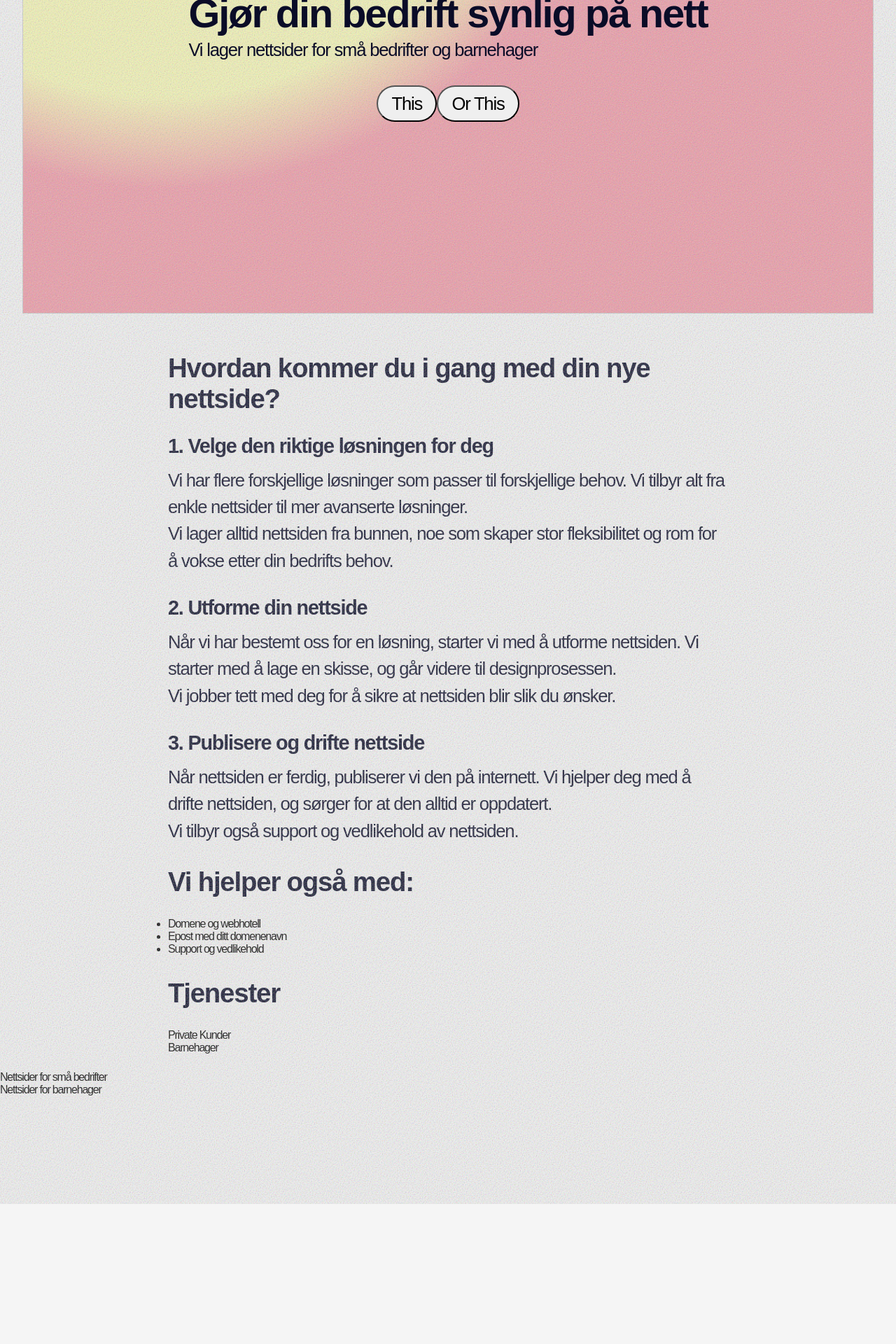
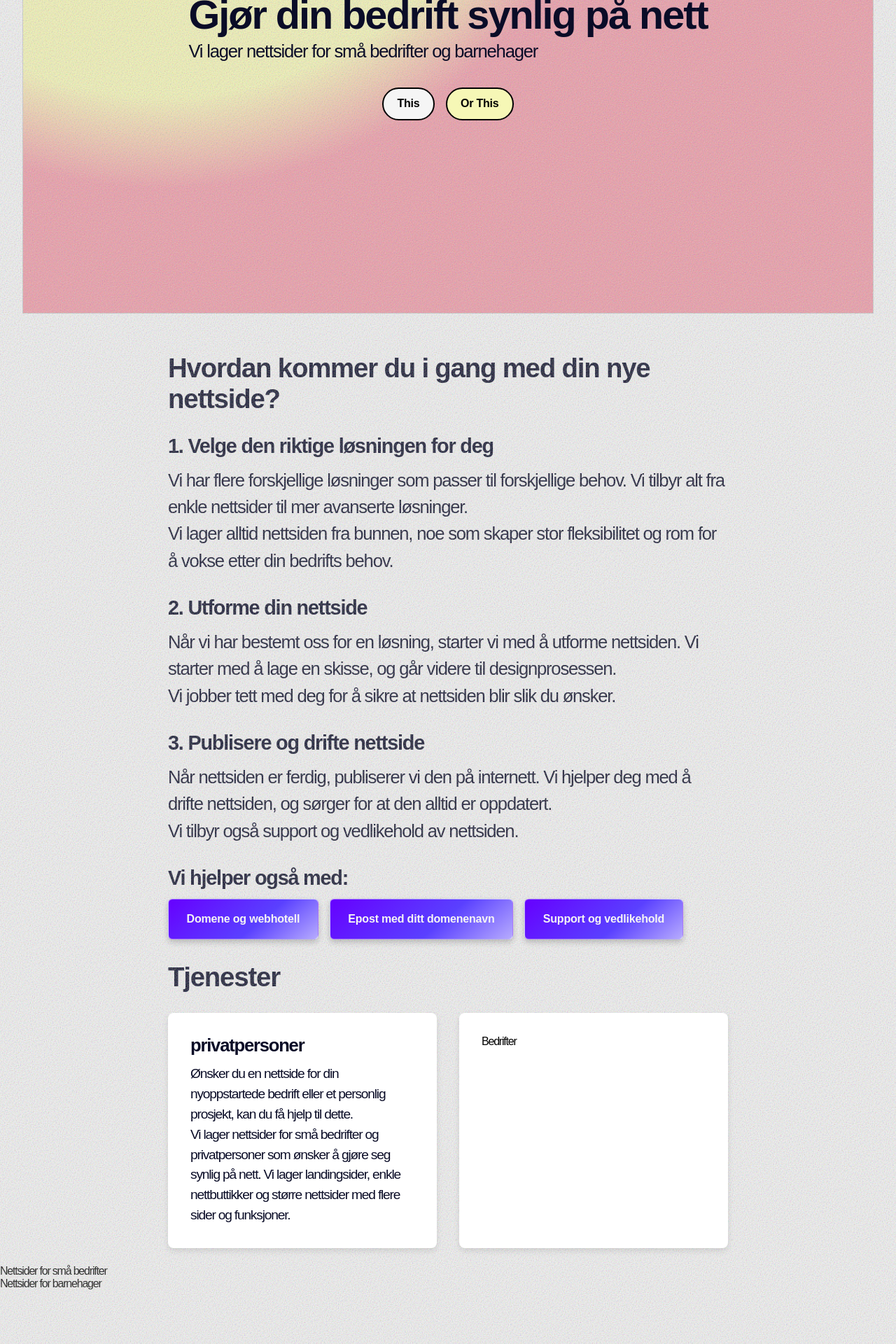
Before and after one commit to sitsae/verk, a React (Vite) app: page / in a window 1280 px wide. Shown: the part 320-2240 px from the top of the page at 70% size. Before the commit the page ends 2040 px from the top, so only its background shows below. Built offline with nearby package versions, Linux system fonts and the light colour scheme.

Commit message:
refactor Hero, Process, and Services components; improve layout and add intersection observer for animations

```diff
--- a/src/components/Hero.tsx
+++ b/src/components/Hero.tsx
@@ -4,52 +4,12 @@
 import Logo from "../assets/img/Logo.png";
 
 export default function Hero() {
-  const style: any = {
-    wrapper: {
-      height: "100vh",
-      padding: "2rem",
-    },
-    nav: {
-      display: "flex",
-      justifyContent: "flex-end",
-      padding: "3rem",
-      position: "absolute",
-      top: "0",
-      right: "0",
-    },
-    ul: {
-      display: "flex",
-      listStyle: "none",
-      gap: "1rem",
-    },
-    buttons: { zIndex: 2 },
-    img: {
-      position: "fixed",
-      top: "0%",
-      left: "0",
-      padding: "3rem",
-      width: "300px",
-    },
-    textWrapper: { zIndex: 2 },
-    h1: {},
-    p: {},
-    hero: {
-      display: "flex",
-      flexDirection: "column",
-      justifyContent: "center",
-      alignItems: "center",
-      height: "100%",
-      background: `radial-gradient(circle at 200px -100px, rgb(246, 247, 182) 40%, rgb(240, 155, 168) 50%)`,
-      gap: "2rem",
-    },
-  };
-
   return (
     <>
-      <div id="wrapper" style={style.wrapper}>
-        <div id="hero" style={style.hero}>
-          <div id="nav" style={style.nav}>
-            <ul style={style.ul}>
+      <div id="hero-wrapper">
+        <div id="hero">
+          <div id="nav">
+            <ul>
               <a href="#">
                 <li>Tjenester</li>
               </a>
@@ -61,15 +21,19 @@ export default function Hero() {
               </a>
             </ul>
           </div>
-          <img src={Logo} alt="Logo" style={style.img} id="logo" />
+          <img src={Logo} alt="Logo" id="logo" />
 
-          <div style={style.textWrapper}>
+          <div>
             <h1>Gjør din bedrift synlig på nett</h1>
             <p>Vi lager nettsider for små bedrifter og barnehager</p>
           </div>
-          <div style={style.buttons}>
-            <button>This</button>
-            <button>Or This</button>
+          <div id="hero-buttons">
+            <button className="compliment">
+              <p>This</p>
+            </button>
+            <button className="yellow">
+              <p>Or This</p>
+            </button>
           </div>
         </div>
       </div>
--- a/src/components/Process.tsx
+++ b/src/components/Process.tsx
@@ -40,13 +40,18 @@ export default function Process() {
             <p>Vi tilbyr også support og vedlikehold av nettsiden.</p>
           </div>
         </div>
-        <div id="helpful" className="process-section">
-          {/* Få på en intersectObserver på denne */}
-          <h2>Vi hjelper også med:</h2>
+        <h3>Vi hjelper også med:</h3>
+        <div className="process-section helpful">
           <ul>
-            <li>Domene og webhotell</li>
-            <li>Epost med ditt domenenavn</li>
-            <li>Support og vedlikehold</li>
+            <li>
+              <p>Domene og webhotell</p>
+            </li>
+            <li>
+              <p>Epost med ditt domenenavn</p>
+            </li>
+            <li>
+              <p>Support og vedlikehold</p>
+            </li>
           </ul>
         </div>
       </div>
--- a/src/components/Services.tsx
+++ b/src/components/Services.tsx
@@ -3,9 +3,20 @@ export default function Services() {
     <section id="services">
       <div id="services-wrapper">
         <h2>Tjenester</h2>
-        <div>Private Kunder</div>
-
-        <div>Barnehager</div>
+        <div id="service-wrapper">
+          <div className="service">
+            <h3>privatpersoner</h3>
+            <p>
+              Ønsker du en nettside for din nyoppstartede bedrift eller et
+              personlig prosjekt, kan du få hjelp til dette.
+              <br />
+              Vi lager nettsider for små bedrifter og privatpersoner som ønsker
+              å gjøre seg synlig på nett. Vi lager landingsider, enkle
+              nettbuttikker og større nettsider med flere sider og funksjoner.
+            </p>
+          </div>
+          <div className="service">Bedrifter</div>
+        </div>
       </div>
     </section>
   );
--- a/src/pages/Landing.tsx
+++ b/src/pages/Landing.tsx
@@ -3,19 +3,54 @@ import PrivatNettsideSection from "../components/PrivatNettsideSection";
 import Services from "../components/Services";
 import SmaaSiderSection from "../components/SmaaSiderSection";
 import Process from "../components/Process";
+import { useEffect } from "react";
 
 export default function Landing() {
+  useEffect(() => {
+    const observer = new IntersectionObserver(
+      (entries) => {
+        entries.forEach((entry) => {
+          if (entry.isIntersecting) {
+            console.log(`${entry.target.className} is in view`);
+            entry.target.classList.add("show");
+          }
+          if (!entry.isIntersecting) {
+            console.log(`${entry.target.className} is out of view`);
+          }
+        });
+      },
+      { threshold: 1 }
+    );
+
+    const sections = document.querySelectorAll(".helpful");
+    sections.forEach((section) => observer.observe(section));
+
+    return () => {
+      sections.forEach((section) => observer.unobserve(section));
+    };
+  }, []);
   return (
     <>
-      <Hero />
-      <Process />
+      <div className="section-wrapper">
+        <Hero />
+      </div>
+
+      <div className="section-wrapper">
+        <Process />
+      </div>
       {/* prosess (1. velge den riktige løsningen for deg, 2. Utforme din nettside 3. publisere og drifte nettside.)*/}
-      <Services />
+      <div className="section-wrapper">
+        <Services />
+      </div>
       {/* refearanse */}
       {/* tidligere prosjekter */}
       {/* hvorfor velge oss? */}
-      <PrivatNettsideSection />
-      <SmaaSiderSection />
+      <div className="section-wrapper">
+        <PrivatNettsideSection />
+      </div>
+      <div className="section-wrapper">
+        <SmaaSiderSection />
+      </div>
     </>
   );
 }
```
